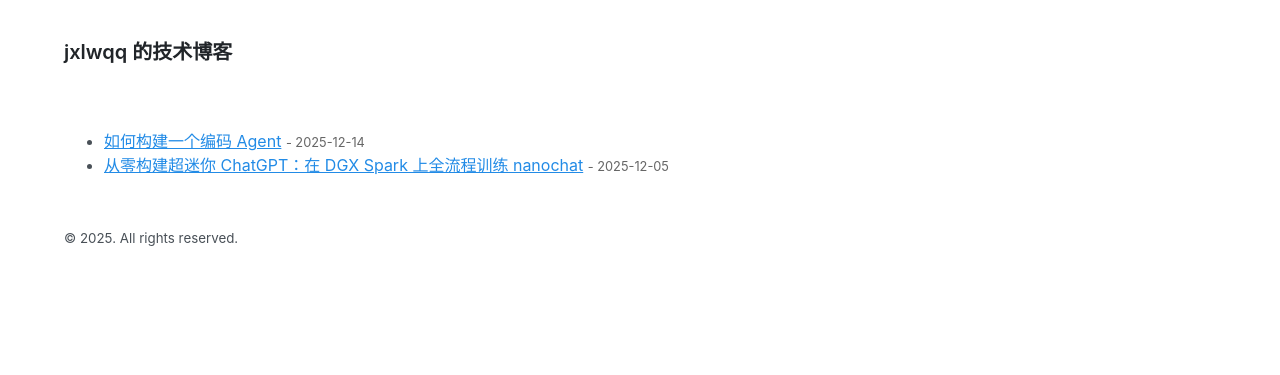
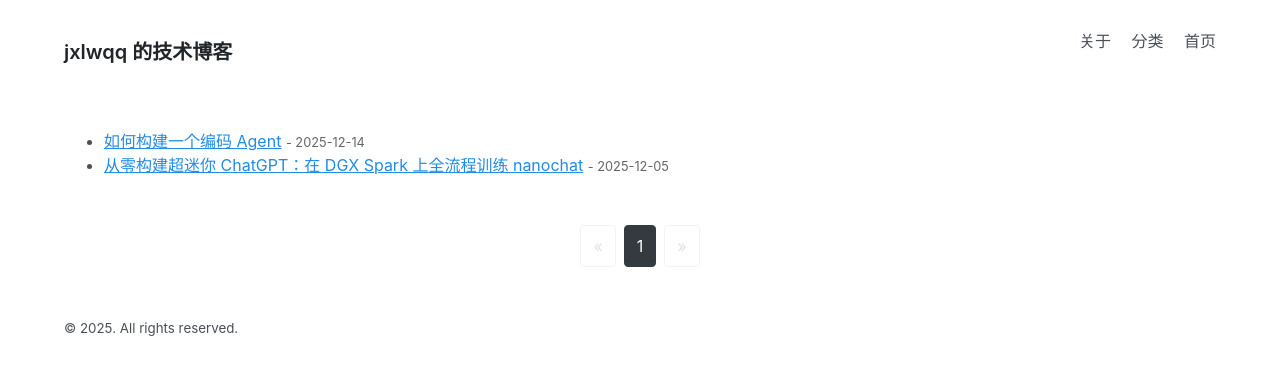
Before and after one commit to jxlwqq/jxlwqq.github.io, a Jekyll site: the page built from index.html, in a window 1280 px wide. Shown: the top 375 px of the page. Built offline with Jekyll 4.4.1, drawn with Linux system fonts in a browser that asks for light colours; the list of posts is cut into pages by our own code.

Commit message:
Enhance blog layout and pagination features
- Increased pagination limit from 5 to 20 in _config.yml
- Added navigation links for all pages in default layout
- Display categories for posts in post layout
- Improved masthead styling for better alignment and responsiveness
- Refined pagination styles for better user experience
- Created a new index.html for listing posts with pagination
- Removed outdated index.md file

```diff
--- a/_config.yml
+++ b/_config.yml
@@ -9,7 +9,7 @@ markdown: kramdown
 # theme: jekyll-theme-hacker # Removed for Poole theme
 
 # Poole Settings
-paginate: 5
+paginate: 20
 permalink: pretty
 
 plugins:
--- a/_layouts/default.html
+++ b/_layouts/default.html
@@ -11,6 +11,13 @@
           <a href="{{ site.baseurl }}/" title="Home">{{ site.title }}</a>
           <small>{{ site.tagline }}</small>
         </h3>
+        <nav class="masthead-nav">
+          {% for page in site.pages %}
+            {% if page.title %}
+              <a href="{{ page.url | relative_url }}">{{ page.title }}</a>
+            {% endif %}
+          {% endfor %}
+        </nav>
       </header>
 
       <main>
--- a/_sass/_masthead.scss
+++ b/_sass/_masthead.scss
@@ -3,6 +3,10 @@
 // Super small header above the content for site name and short description.
 
 .masthead {
+  display: flex;
+  justify-content: space-between;
+  align-items: center;
+  flex-wrap: wrap;
   padding-top: var(--spacer);
   padding-bottom: var(--spacer);
   margin-bottom: var(--spacer-3);
@@ -21,3 +25,31 @@
     opacity: .5;
   }
 }
+
+.masthead-nav {
+  a {
+    margin-left: 1rem;
+    color: inherit;
+    text-decoration: none;
+    font-weight: 500;
+
+    &:hover {
+      text-decoration: underline;
+    }
+  }
+}
+
+@media (max-width: 38rem) {
+  .masthead {
+    display: block;
+  }
+
+  .masthead-nav {
+    margin-top: 1rem;
+
+    a {
+      margin-left: 0;
+      margin-right: 1rem;
+    }
+  }
+}
--- a/_sass/_pagination.scss
+++ b/_sass/_pagination.scss
@@ -5,48 +5,40 @@
 
 .pagination {
   display: flex;
-  margin: 0 -1.5rem var(--spacer);
-  color: var(--gray-500);
-  text-align: center;
+  justify-content: center;
+  flex-wrap: wrap;
+  margin: var(--spacer-3) 0;
+  list-style: none;
+  padding: 0;
 }
 
 // Pagination items can be `span`s or `a`s
 .pagination-item {
   display: block;
-  padding: var(--spacer);
+  padding: 0.5rem 0.75rem;
+  margin: 0 0.25rem;
+  border: 1px solid var(--border-color);
+  border-radius: var(--border-radius);
   text-decoration: none;
-  border: solid var(--border-color);
-  border-width: 1px 0;
+  color: var(--gray-600);
 
-  &:first-child {
-    margin-bottom: -1px;
+  &:hover {
+    background-color: var(--border-color);
+  }
+
+  &.active {
+    background-color: var(--gray-800);
+    color: #fff;
+    border-color: var(--gray-800);
+  }
+
+  &.disabled {
+    color: var(--gray-300);
+    pointer-events: none;
+    border-color: var(--gray-100);
   }
 }
 
-// Only provide a hover state for linked pagination items
-a.pagination-item:hover {
-  background-color: var(--border-color);
+@media (min-width: 30em) {
+  // Removed specific styles for larger screens as the flex layout works well
 }
-
-@media (min-width: 30em) {
-  .pagination {
-    margin: var(--spacer-3) 0;
-  }
-
-  .pagination-item {
-    float: left;
-    width: 50%;
-    border-width: 1px;
-
-    &:first-child {
-      margin-bottom: 0;
-      border-top-left-radius: var(--border-radius);
-      border-bottom-left-radius: var(--border-radius);
-    }
-    &:last-child {
-      margin-left: -1px;
-      border-top-right-radius: var(--border-radius);
-      border-bottom-right-radius: var(--border-radius);
-    }
-  }
-}
--- a/_sass/_posts.scss
+++ b/_sass/_posts.scss
@@ -32,11 +32,23 @@
 }
 
 // Meta data line below post title
-.post-date {
-  display: block;
+.post-meta {
   margin-top: -.5rem;
   margin-bottom: var(--spacer);
   color: var(--gray-600);
+  font-size: 0.9rem;
+
+  a {
+    color: inherit;
+    text-decoration: none;
+    &:hover {
+      text-decoration: underline;
+    }
+  }
+}
+
+.post-date {
+  display: inline-block;
 }
 
 
--- /dev/null
+++ b/index.html
@@ -0,0 +1,77 @@
+---
+layout: default
+title: 首页
+---
+
+<ul>
+  {% for post in paginator.posts %}
+    <li>
+      <a href="{{ post.url | relative_url }}">{{ post.title }}</a>
+      <span style="color: #666; font-size: 0.8em;"> - {{ post.date | date: "%Y-%m-%d" }}</span>
+    </li>
+  {% endfor %}
+</ul>
+
+<div class="pagination">
+  {% assign trail = 2 %}
+  {% assign page = paginator.page %}
+  {% assign total = paginator.total_pages %}
+
+  <!-- Previous -->
+  {% if paginator.previous_page %}
+    <a class="pagination-item" href="{{ paginator.previous_page_path | relative_url }}">&laquo;</a>
+  {% else %}
+    <span class="pagination-item disabled">&laquo;</span>
+  {% endif %}
+
+  <!-- First Page -->
+  {% if page == 1 %}
+    <span class="pagination-item active">1</span>
+  {% else %}
+    <a class="pagination-item" href="{{ '/' | relative_url }}">1</a>
+  {% endif %}
+
+  <!-- Ellipsis Start -->
+  {% assign start_threshold = trail | plus: 2 %}
+  {% if page > start_threshold %}
+    <span class="pagination-item disabled">...</span>
+  {% endif %}
+
+  <!-- Middle Pages -->
+  {% for p in (2..total) %}
+    {% if p < total %}
+      {% assign diff = p | minus: page %}
+      {% if diff < 0 %}{% assign diff = diff | times: -1 %}{% endif %}
+
+      {% if diff <= trail %}
+        {% if p == page %}
+          <span class="pagination-item active">{{ p }}</span>
+        {% else %}
+          <a class="pagination-item" href="{{ site.baseurl }}/page{{ p }}/">{{ p }}</a>
+        {% endif %}
+      {% endif %}
+    {% endif %}
+  {% endfor %}
+
+  <!-- Ellipsis End -->
+  {% assign end_threshold = total | minus: trail | minus: 1 %}
+  {% if page < end_threshold %}
+    <span class="pagination-item disabled">...</span>
+  {% endif %}
+
+  <!-- Last Page -->
+  {% if total > 1 %}
+    {% if page == total %}
+      <span class="pagination-item active">{{ total }}</span>
+    {% else %}
+      <a class="pagination-item" href="{{ site.baseurl }}/page{{ total }}/">{{ total }}</a>
+    {% endif %}
+  {% endif %}
+
+  <!-- Next -->
+  {% if paginator.next_page %}
+    <a class="pagination-item" href="{{ paginator.next_page_path | relative_url }}">&raquo;</a>
+  {% else %}
+    <span class="pagination-item disabled">&raquo;</span>
+  {% endif %}
+</div>
--- a/index.md
+++ /dev/null
@@ -1,13 +0,0 @@
----
-layout: default
-title: 首页
----
-
-<ul>
-  {% for post in site.posts %}
-    <li>
-      <a href="{{ post.url | relative_url }}">{{ post.title }}</a>
-      <span style="color: #666; font-size: 0.8em;"> - {{ post.date | date: "%Y-%m-%d" }}</span>
-    </li>
-  {% endfor %}
-</ul>
```
Also changed, not shown: _layouts/post.html (+8 -0 lines).
